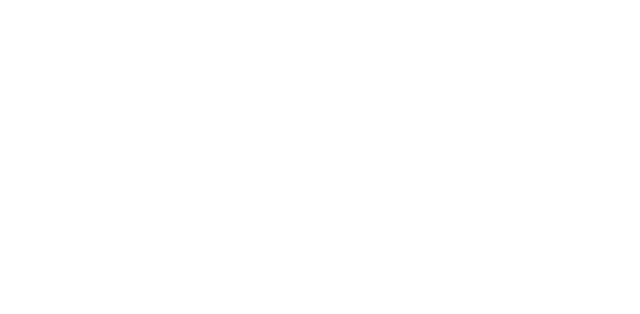
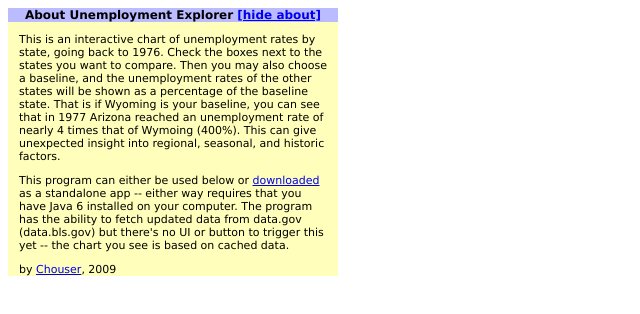
Before and after one commit to Chouser/data-munge, a plain HTML site: page unempexp.html in a window 1280 px wide. Shown: the whole page, without its empty margins (0-640 px from the left). Drawn offline with Linux system fonts and the light colour scheme.

Commit message:
Clean up web page, add about text

```diff
--- a/unempexp.html
+++ b/unempexp.html
@@ -1,7 +1,60 @@
 <html>
-  <head><title>Unemployment Explorer</title></head>
+  <head>
+    <title>Unemployment Explorer</title>
+    <style type="text/css">
+      body {
+        font-family: Verdana, Helvetica, Arial, sans-serif;
+        font-size: 11px;
+      }
+      h1 {
+        font-size: 12px;
+        background: #bbf;
+        text-align: center;
+      }
+      div {
+        width: 30em;
+        background: #ffb;
+      }
+      p {
+        padding: 0 1em;
+      }
+    </style>
+  </head>
+  <script type="text/javascript">
+    function doabout(v)
+    {
+      document.getElementById('about').style.display = v ? "" : "none";
+      document.getElementById('aboutlink').style.display = v ? "none" : "";
+    }
+  </script>
   <body>
-    <applet code="net.n01se.unemployment_explorer" archive="unempexp.jar" width="500" height="500">
+    <a href="#" onclick="doabout(true)" id="aboutlink" style="display:none">
+      About Unemployment Explorer</a>
+    <div id="about">
+      <h1>About Unemployment Explorer
+        <a href="#" onclick="doabout(false)">[hide about]</a>
+      </h1>
+      <p>
+      This is an interactive chart of unemployment rates by state, going back to
+      1976.  Check the boxes next to the states you want to compare.  Then you
+      may also choose a baseline, and the unemployment rates of the other states
+      will be shown as a percentage of the baseline state.  That is if Wyoming
+      is your baseline, you can see that in 1977 Arizona reached an unemployment
+      rate of nearly 4 times that of Wymoing (400%).  This can give unexpected
+      insight into regional, seasonal, and historic factors.
+      </p>
+
+      <p>
+      This program can either be used below or <a href="unempexp.jar">
+        downloaded</a> as a standalone app -- either way requires that you have
+      Java 6 installed on your computer.  The program has the ability to fetch
+      updated data from data.gov (data.bls.gov) but there's no UI or button to
+      trigger this yet -- the chart you see is based on cached data.
+      </p>
+
+      <p>by <a href="http://chouser.n01se.net/">Chouser</a>, 2009</p>
+    </div>
+    <applet code="net.n01se.unemployment_explorer" archive="unempexp.jar" width="700px" height="800px">
     </applet>
   </body>
 </html>
```
Also changed, not shown: notes.txt.
